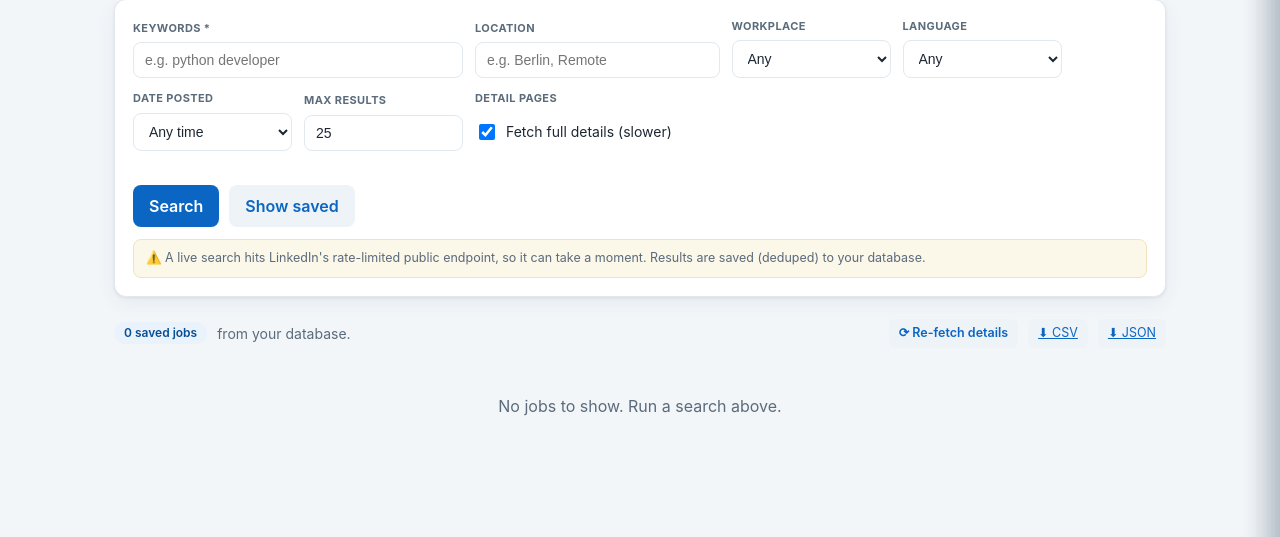
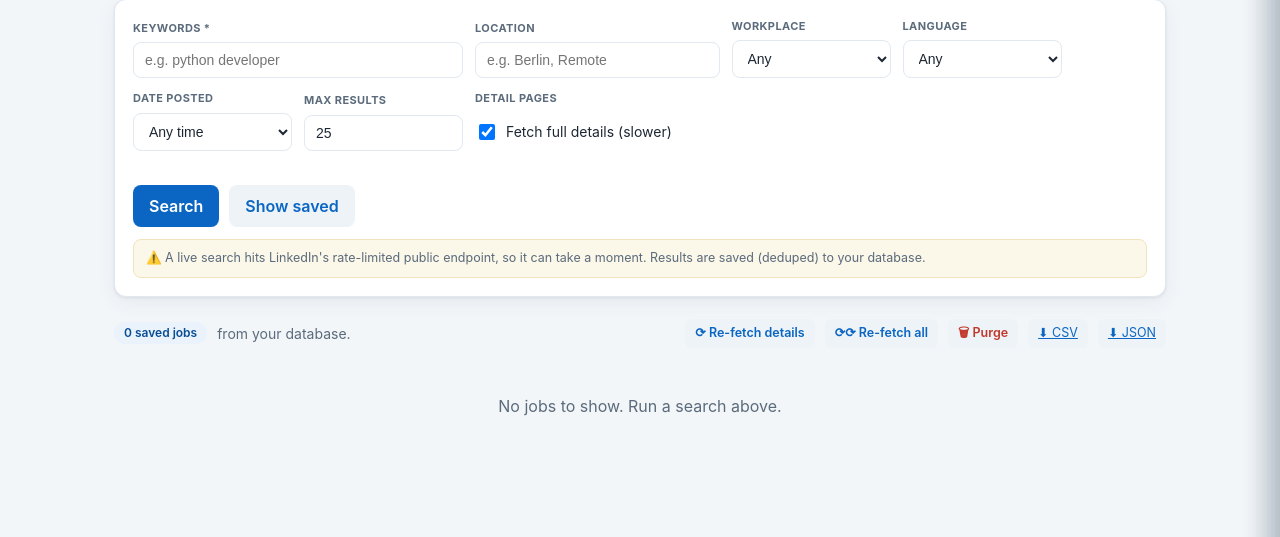
Before and after one commit to baakhoff/job-scraper, a FastAPI app: page / in a window 1280 px wide. Shown: the part 189-726 px from the top of the page. Run offline with FastAPI, Linux system fonts and the light colour scheme; data that the repository does not hold is empty.

Commit message:
Add "Re-fetch all" (whole DB) and "Purge" (confirmed) toolbar actions
Two requested toolbar buttons:

- ⟳⟳ Re-fetch all — RefetchRequest.full re-fetches the ENTIRE database (every
  listing's detail page + every company-with-handle's profile), refreshing
  records that already have data, instead of only the missing ones. This is how
  you pull updated company placement/HQ. Reuses the streaming + Stop UI; long but
  bounded by rate-limiting and cancellable. (Normal "Re-fetch details" still only
  fills gaps.)

- 🗑 Purge — Storage.purge() deletes every row (children before parents so FKs
  never dangle) and returns per-table counts. POST /api/purge is guarded by a
  `confirm` flag (400 without it) so a stray request can't wipe the DB. The button
  shows an in-UI confirmation panel ("cannot be undone") with Cancel / "Yes,
  delete everything"; on success it resets cached tabs, filters, and auto-enrich
  state and reports what was deleted.

Tests: purge deletes all + leaves a working schema; /api/purge needs confirm;
full re-fetch includes an already-described listing that normal mode skips.
86 pass; ruff + mypy clean; index.html JS hygiene (0 curly quotes, node --check).
Browser-verified: buttons render, purge confirm/cancel flow, full purge path on
an empty DB; live purge guard returns 400 and preserves data.

Co-Authored-By: Claude Opus 4.8 (1M context) <noreply@anthropic.com>

```diff
--- a/src/storage.py
+++ b/src/storage.py
@@ -35,6 +35,7 @@ from sqlalchemy import (
     Integer,
     String,
     UniqueConstraint,
+    delete,
     func,
     select,
     text,
@@ -896,6 +897,32 @@ class Storage:
             ) or 0
             return rec.to_company(listing_count=count)
 
+    async def purge(self) -> dict[str, int]:
+        """Delete every stored row (listings, companies, positions, people).
+
+        Irreversible — the schema is kept, the data is wiped. Children are deleted
+        before parents so the listing→company/position and people→company foreign
+        keys never dangle. Returns the per-table counts that were removed.
+        """
+        tables = {
+            "listings": JobRecord,
+            "companies": CompanyRecord,
+            "positions": PositionRecord,
+            "people": CompanyPersonRecord,
+        }
+        async with self._session() as session:
+            counts = {
+                name: (await session.scalar(select(func.count()).select_from(rec))) or 0
+                for name, rec in tables.items()
+            }
+            # Children first (FKs): listings + people reference companies/positions.
+            await session.execute(delete(JobRecord))
+            await session.execute(delete(CompanyPersonRecord))
+            await session.execute(delete(CompanyRecord))
+            await session.execute(delete(PositionRecord))
+            await session.commit()
+            return counts
+
     async def get_companies_needing_enrichment(
         self, *, limit: int | None = None
     ) -> list[Company]:
--- a/templates/index.html
+++ b/templates/index.html
@@ -258,7 +258,11 @@
       <div id="status" class="status"></div>
       <div class="actions">
         <button class="btn-ghost btn-sm" id="refetch-btn"
-          title="Re-fetch saved listings' detail pages (description, seniority, language) and company profiles (industry, size, website — LinkedIn often blocks these). Slower; stoppable.">⟳ Re-fetch details</button>
+          title="Fill in MISSING data only: listings without a description, companies never enriched (industry, size, website — LinkedIn often blocks these). Slower; stoppable.">⟳ Re-fetch details</button>
+        <button class="btn-ghost btn-sm" id="refetch-all-btn"
+          title="Re-fetch the WHOLE database: every listing's detail page and every company's profile, refreshing existing records (e.g. updated company location). Long — possibly an hour — but stoppable.">⟳⟳ Re-fetch all</button>
+        <button class="btn-ghost btn-sm" id="purge-btn" style="color:#c0392b"
+          title="Delete ALL saved data (listings, companies, searches, people). Asks for confirmation. Cannot be undone.">🗑 Purge</button>
         <div class="actions" id="export-bar"></div>
       </div>
     </div>
@@ -608,15 +612,16 @@
     }
 
     // ---------- re-fetch details (enrich saved listings) ----------
-    async function runRefetchDetails() {
+    async function runRefetchDetails(full = false) {
       if (anyStreamRunning()) { setStatus(false, "Finish or stop the current operation first."); return; }
       refetchController = new AbortController();
       const logs = [];
       $("refetch-btn").disabled = true;
-      setStatus(true, "Re-fetching details…");
+      $("refetch-all-btn").disabled = true;
+      setStatus(true, full ? "Re-fetching the whole database (this can take a while)…" : "Re-fetching details…");
       renderSearchLog(logs, refetchController);
       try {
-        const result = await streamRequest("/api/listings/refetch-details", { limit: 500 }, (line) => {
+        const result = await streamRequest("/api/listings/refetch-details", { limit: 500, full }, (line) => {
           logs.push(line);
           if (!appendLogLine(line)) renderSearchLog(logs, refetchController);
         }, refetchController.signal);
@@ -633,15 +638,56 @@
           ? ` Company profiles: ${coEnriched} of ${co} enriched${coBlocked > 0 ? `, ${coBlocked} blocked by LinkedIn (guest company pages are login-gated)` : ""}.`
           : "";
         setStatus(false, `<span class="pill">${result.enriched} listing(s)</span> + <span class="pill">${coEnriched} company profile(s)</span> enriched.`);
-        view.innerHTML = `<div class="empty">Done — enriched ${result.enriched} of ${result.count} listing(s).${skipNote}${coNote} Companies always show a sphere derived from their listings. Explore now reflects the new details (By industry, language filter).</div>`;
+        view.innerHTML = `<div class="empty">${full ? "Full re-fetch done" : "Done"} — enriched ${result.enriched} of ${result.count} listing(s).${skipNote}${coNote} Companies always show a sphere derived from their listings. Explore now reflects the new details (By industry, language filter).</div>`;
       } catch (err) {
         refetchController = null;
         const stopped = err.name === "AbortError";
         setStatus(false, stopped ? "⏹ Stopped." : `❌ ${esc(err.message)}`);
         view.innerHTML = `<div class="empty">${stopped
-          ? "⏹ Stopped. Listings enriched before stopping were saved."
+          ? "⏹ Stopped. Records re-fetched before stopping were saved."
           : "❌ " + esc(err.message)}</div>`;
-      } finally { $("refetch-btn").disabled = false; }
+      } finally { $("refetch-btn").disabled = false; $("refetch-all-btn").disabled = false; }
+    }
+
+    // ---------- purge (wipe the database, with confirmation) ----------
+    async function runPurge() {
+      if (anyStreamRunning()) { setStatus(false, "Finish or stop the current operation first."); return; }
+      setStatus(false, "⚠ Confirm database purge.");
+      view.innerHTML = `<div class="empty" style="max-width:520px;margin:24px auto;text-align:center">
+        <div style="font-size:32px">🗑</div>
+        <h3 style="margin:8px 0;color:#c0392b">Purge the entire database?</h3>
+        <p style="color:var(--muted)">This permanently deletes <b>all</b> saved listings, companies, searches, and people. This cannot be undone.</p>
+        <div style="margin-top:14px;display:flex;gap:10px;justify-content:center">
+          <button class="btn-ghost btn-sm" id="purge-cancel">Cancel</button>
+          <button class="btn-sm" id="purge-confirm" style="background:#c0392b;color:#fff;border-color:#c0392b">Yes, delete everything</button>
+        </div></div>`;
+      $("purge-cancel").addEventListener("click", () => {
+        setStatus(false, "Purge cancelled.");
+        activeTab === "companies" ? loadSavedCompanies() : loadSavedJobs();
+      });
+      $("purge-confirm").addEventListener("click", async () => {
+        $("purge-confirm").disabled = true;
+        $("purge-cancel").disabled = true;
+        setStatus(true, "Purging…");
+        try {
+          const res = await api("/api/purge", {
+            method: "POST",
+            headers: { "Content-Type": "application/json" },
+            body: JSON.stringify({ confirm: true }),
+          });
+          const d = res.deleted || {};
+          // Reset everything: cached tabs, auto-enrich memory, filters.
+          Object.keys(memory).forEach((k) => delete memory[k]);
+          autoEnriched.clear();
+          savedFilters.jobs.industry = ""; savedFilters.companies.industry = "";
+          setStatus(false, `<span class="pill">Database purged</span> — removed ${res.total} record(s).`);
+          view.innerHTML = `<div class="empty">Database purged — deleted ${d.listings || 0} listing(s), ${d.companies || 0} company(ies), ${d.positions || 0} search(es), ${d.people || 0} person(s). Run a search on the Jobs tab to start again.</div>`;
+          exportBar.innerHTML = "";
+        } catch (err) {
+          setStatus(false, `❌ ${esc(err.message)}`);
+          view.innerHTML = `<div class="empty">❌ Purge failed: ${esc(err.message)}</div>`;
+        }
+      });
     }
 
     // ---------- jobs ----------
@@ -1225,7 +1271,9 @@
     // batch tab wiring (LANG_OPTS is defined above, so it's safe to read here)
     $("batch-lang").innerHTML = LANG_OPTS.map(([v, l]) => `<option value="${v}">${l}</option>`).join("");
     $("batch-form").addEventListener("submit", (e) => { e.preventDefault(); runBatch(); });
-    $("refetch-btn").addEventListener("click", runRefetchDetails);
+    $("refetch-btn").addEventListener("click", () => runRefetchDetails(false));
+    $("refetch-all-btn").addEventListener("click", () => runRefetchDetails(true));
+    $("purge-btn").addEventListener("click", runPurge);
 
     // initial load
     switchTab("jobs");
--- a/web.py
+++ b/web.py
@@ -93,6 +93,17 @@ class RefetchRequest(BaseModel):
     limit: int = Field(
         200, ge=1, le=1000, description="Max listings and companies to re-fetch this run."
     )
+    full: bool = Field(
+        False,
+        description="Re-fetch the whole database (every listing + company), not just"
+        " the ones missing data. Refreshes existing records; ignores 'limit'. Slow.",
+    )
+
+
+class PurgeRequest(BaseModel):
+    """Body for wiping the database; ``confirm`` must be true (a safety latch)."""
+
+    confirm: bool = Field(False, description="Must be true to actually delete anything.")
 
 
 # --------------------------------------------------------------------------- #
@@ -492,14 +503,23 @@ async def api_refetch_details(req: RefetchRequest) -> StreamingResponse:
        actually enriched vs. left blocked. (A company's Explore *sphere* is still
        derived from its listings regardless — this only fills the page-only fields.)
 
+    With ``full`` set, re-fetches the *entire* database — every listing and every
+    company with a handle, refreshing records that already have data (e.g. updated
+    company HQ / placement) — instead of only the ones missing it. Slow but
+    thorough; still rate-limited and stoppable.
+
     Stopping mid-run keeps everything saved up to that point.
     """
 
     async def gen() -> AsyncIterator[bytes]:
         try:
             async with Storage() as storage:
-                listings = await storage.get_listings_needing_details(limit=req.limit)
-                companies = await storage.get_companies_needing_enrichment(limit=req.limit)
+                if req.full:
+                    listings = await storage.get_jobs(limit=None)
+                    companies = [c for c in await storage.get_companies() if c.slug]
+                else:
+                    listings = await storage.get_listings_needing_details(limit=req.limit)
+                    companies = await storage.get_companies_needing_enrichment(limit=req.limit)
                 if not listings and not companies:
                     yield _ndjson(
                         {"type": "log", "message": "All saved listings and companies are enriched."}
@@ -561,6 +581,20 @@ async def api_refetch_details(req: RefetchRequest) -> StreamingResponse:
             yield _ndjson({"type": "error", "message": str(exc)})
 
     return StreamingResponse(gen(), media_type="application/x-ndjson")
+
+
+@app.post("/api/purge")
+async def api_purge(req: PurgeRequest) -> dict[str, object]:
+    """Wipe every saved row. Destructive and irreversible.
+
+    Guarded by ``confirm`` so a stray request can't empty the database — the UI
+    sends it only after the user confirms. Returns the per-table delete counts.
+    """
+    if not req.confirm:
+        raise HTTPException(status_code=400, detail="Purge not confirmed.")
+    async with Storage() as storage:
+        deleted = await storage.purge()
+    return {"deleted": deleted, "total": sum(deleted.values())}
 
 
 # --------------------------------------------------------------------------- #
```
Also changed, not shown: tests/test_storage.py (+22 -0 lines), tests/test_web.py (+52 -0 lines).
